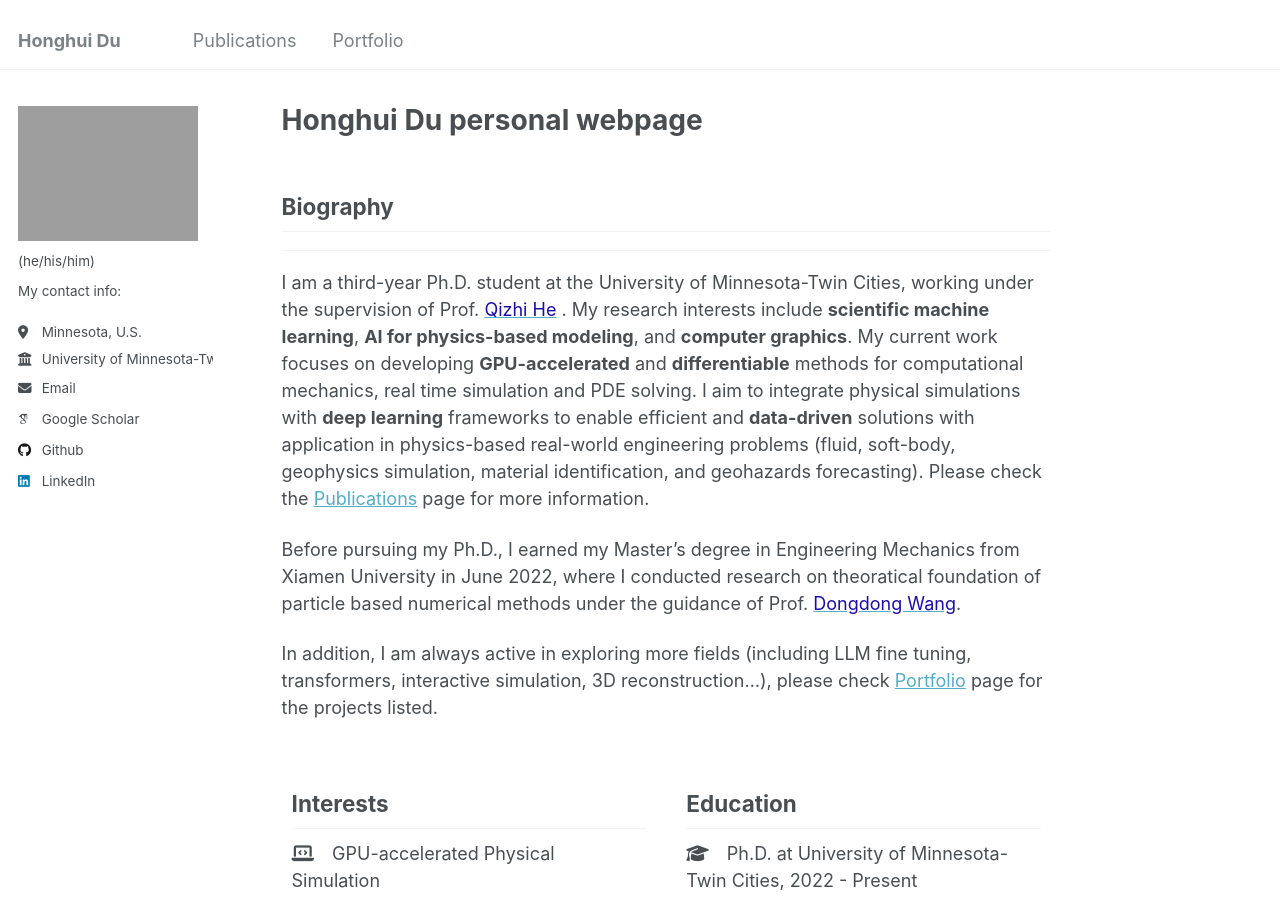
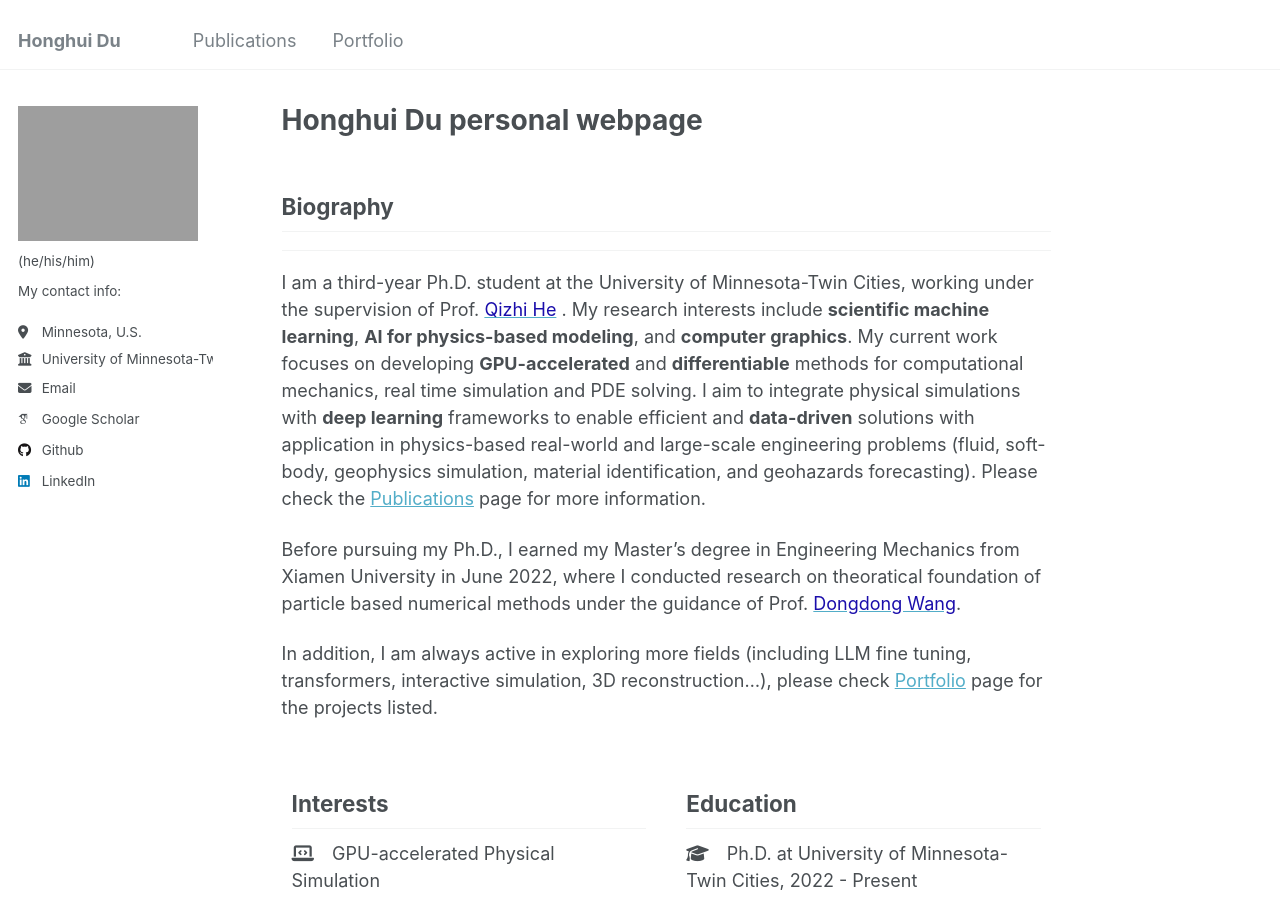
Before and after one commit to Honghui-Du/Honghui-Du.github.io, a Jekyll site: the page built from _pages/about.md, in a window 1280 px wide and 900 px high. Built offline with Jekyll 4.4.1, drawn with Linux system fonts in a browser that asks for light colours; some web fonts are replaced.

Commit message:
Update about.md

```diff
--- a/_pages/about.md
+++ b/_pages/about.md
@@ -11,7 +11,7 @@ redirect_from:
 ## Biography
 ------
 I am a third-year Ph.D. student at the University of Minnesota-Twin Cities, working under the supervision of Prof. [<span style="color:#1A0DAB;">Qizhi He</span>](https://scholar.google.com/citations?user=lZ4PEUAAAAAJ&hl=en)
-. My research interests include **scientific machine learning**, **AI for physics-based modeling**, and **computer graphics**. My current work focuses on developing **GPU-accelerated** and **differentiable** methods for computational mechanics, real time simulation and PDE solving. I aim to integrate physical simulations with **deep learning** frameworks to enable efficient and **data-driven** solutions with application in physics-based real-world engineering problems (fluid, soft-body, geophysics simulation, material identification, and geohazards forecasting). Please check the  <a href="/publications/">Publications</a> page for more information.
+. My research interests include **scientific machine learning**, **AI for physics-based modeling**, and **computer graphics**. My current work focuses on developing **GPU-accelerated** and **differentiable** methods for computational mechanics, real time simulation and PDE solving. I aim to integrate physical simulations with **deep learning** frameworks to enable efficient and **data-driven** solutions with application in physics-based real-world and large-scale engineering problems (fluid, soft-body, geophysics simulation, material identification, and geohazards forecasting). Please check the  <a href="/publications/">Publications</a> page for more information.
 
 Before pursuing my Ph.D., I earned my Master's degree in Engineering Mechanics from Xiamen University in June 2022, where I conducted research on theoratical foundation of particle based numerical methods under the guidance of Prof. [<span style="color:#1A0DAB;">Dongdong Wang</span>](https://www.researchgate.net/profile/Dongdong-Wang-15).
 
```
